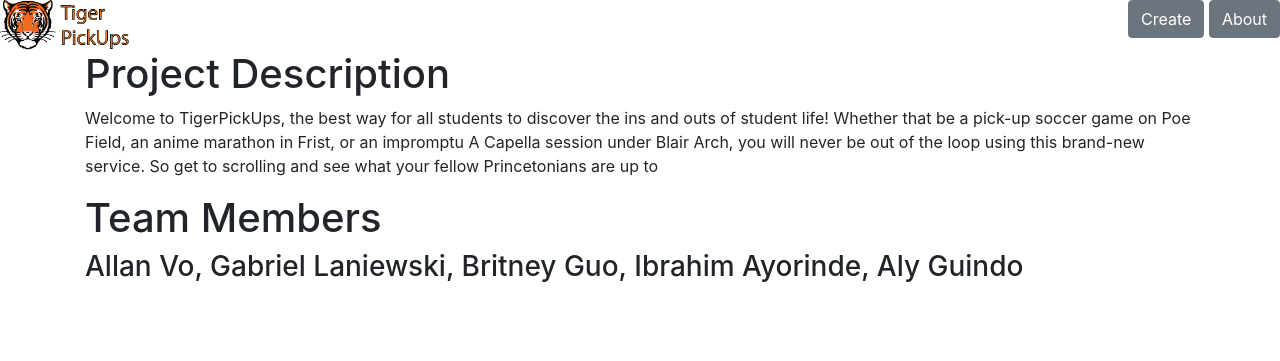
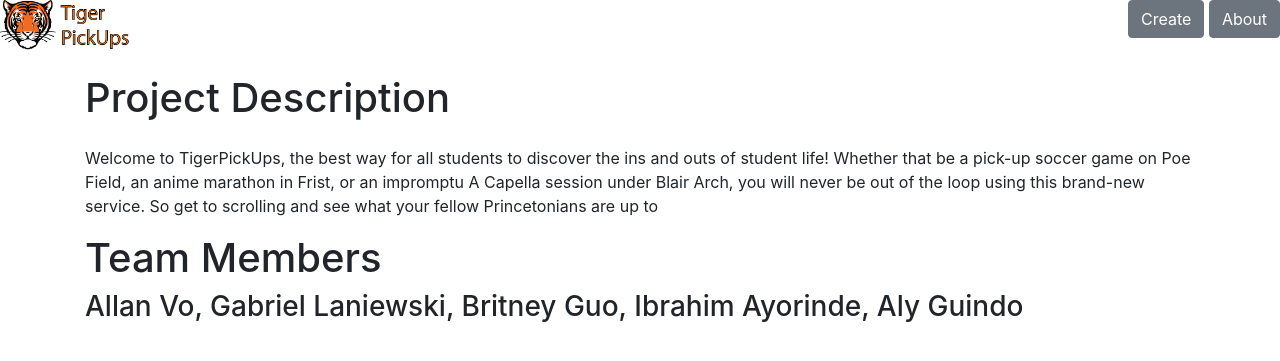
Before and after one commit to gdl2/TigerPickUps, a Flask app: page /about in a window 1280 px wide. Shown: the top 361 px of the page. Run offline with Flask 2, Linux system fonts and the light colour scheme; some libraries are stand-ins or nearby versions.

```diff
--- a/templates/about.html
+++ b/templates/about.html
@@ -11,9 +11,9 @@
     </head>
     <body>
       {% include "navbar.html" %}
-
-      <div class="container">
-      <h1>Project Description</h1>
+      <main class="container flex-shrink-0">
+      <div class="mt-4">
+      <h2 class = "h1 mb-4">Project Description</h2>
       <p>Welcome to TigerPickUps, the best way for all students to discover the
         ins and outs of student life! Whether that be a pick-up soccer game on
         Poe Field, an anime marathon in Frist, or an impromptu A Capella session
@@ -24,5 +24,6 @@
       <h1>Team Members</h1>
       <h3>Allan Vo, Gabriel Laniewski, Britney Guo, Ibrahim Ayorinde, Aly Guindo</h3>
       </div>
+      </main>
     </body>
 </html>
```
Also changed, not shown: database.py (+6 -6 lines).
